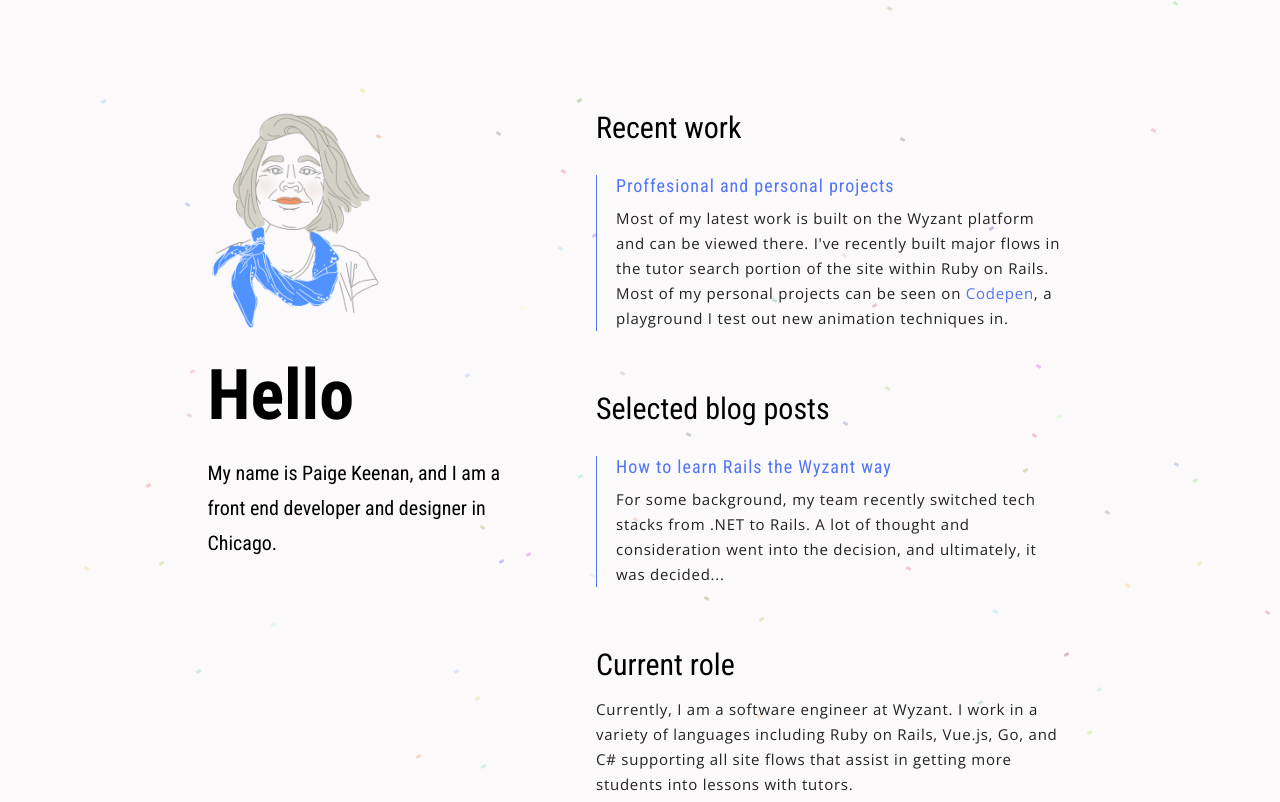
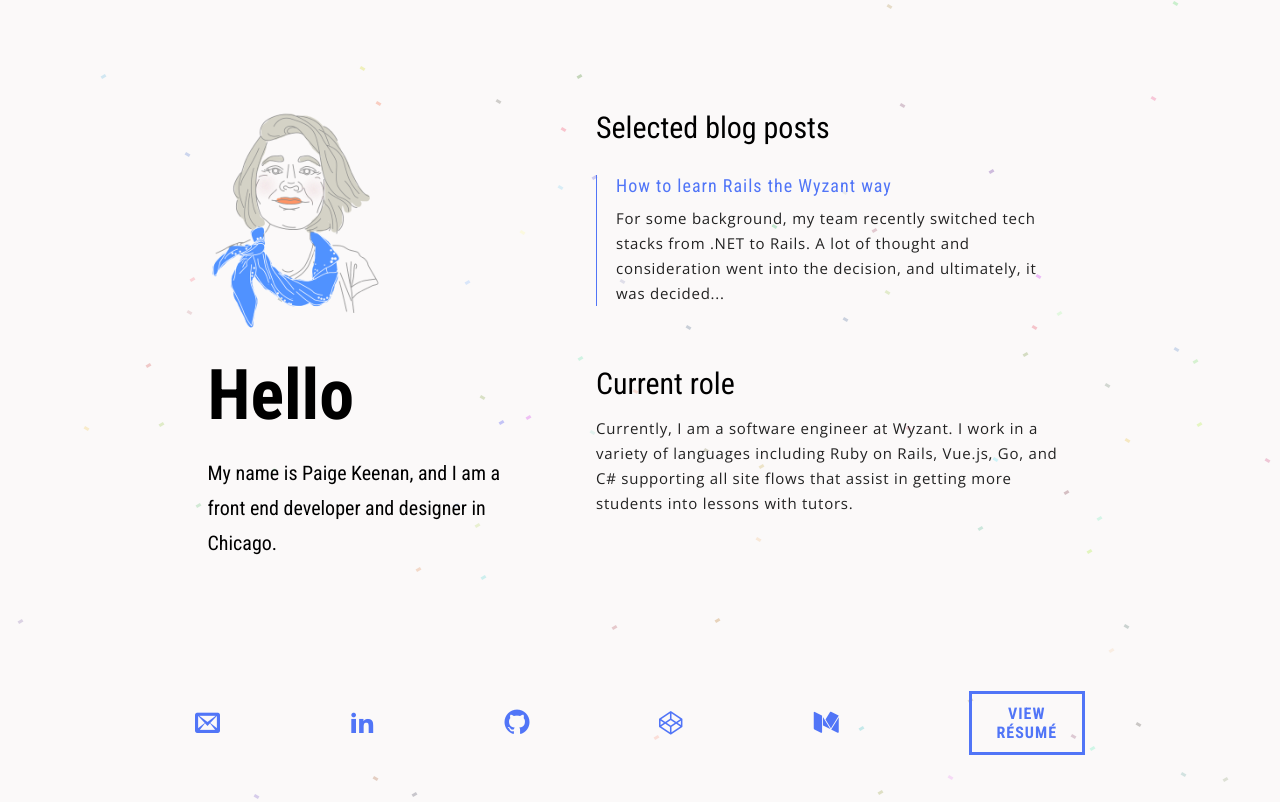
Before and after one commit to paige-keenan/paige-keenan.github.io, a plain HTML site: page index.html in a window 1280 px wide. Shown: the top 802 px of the page. Drawn offline with nearby package versions, Linux system fonts and the light colour scheme; files whose address does not match are found by name.

Commit message:
Update index.html

```diff
--- a/index.html
+++ b/index.html
@@ -20,11 +20,6 @@
       </aside>
       <section>
         <div class="row">
-          <h4>Recent work</h4>
-          <article>
-            <h5><a href="#">Proffesional and personal projects</a></h5>
-            <p>Most of my latest work is built on the Wyzant platform and can be viewed there. I've recently built major flows in the tutor search portion of the site within Ruby on Rails. Most of my personal projects can be seen on <a href="https://codepen.io/paigekeenan/pens/popular/" target="_blank">Codepen</a>, a playground I test out new animation techniques in.</p>
-          </article>
           <h4>Selected blog posts</h4>
           <article>
             <a href="https://medium.com/wyzant-tech/how-to-learn-rails-the-wyzant-way-3ed30760daa5" target="_blank">
```
